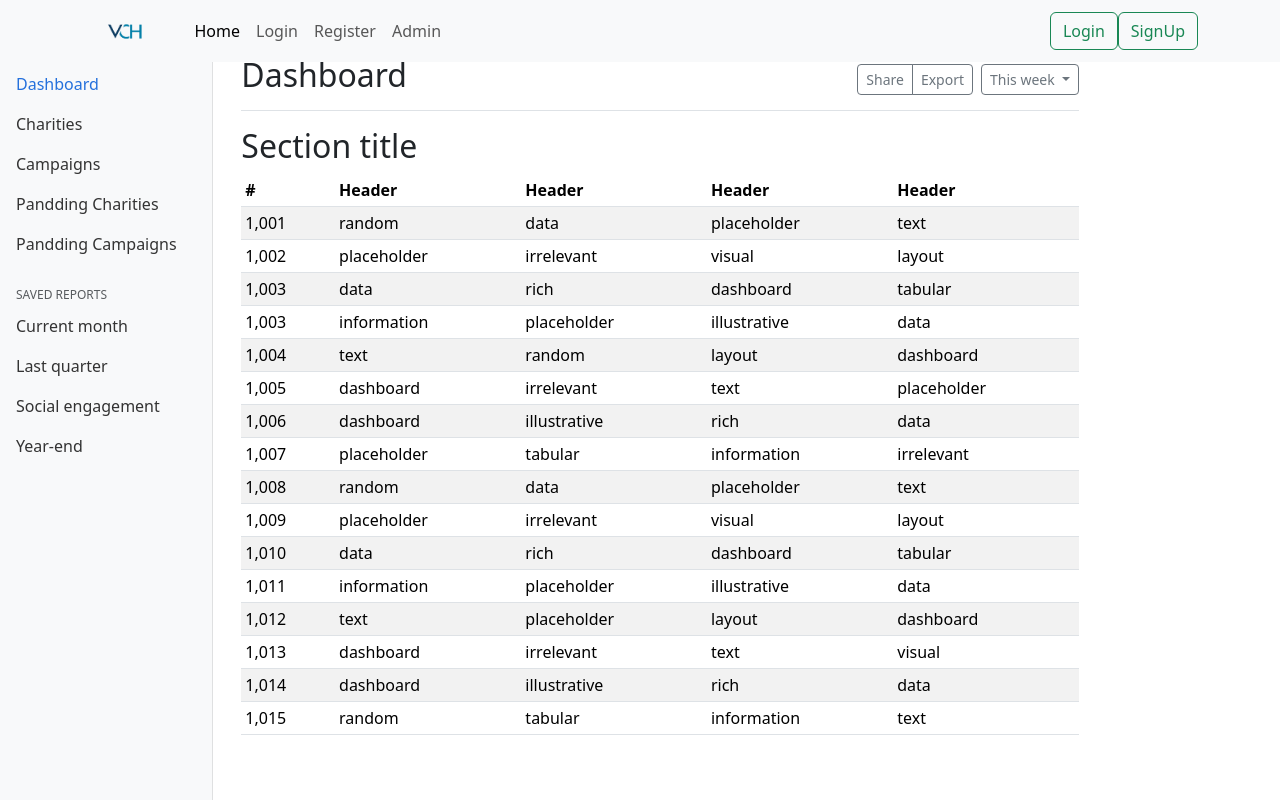
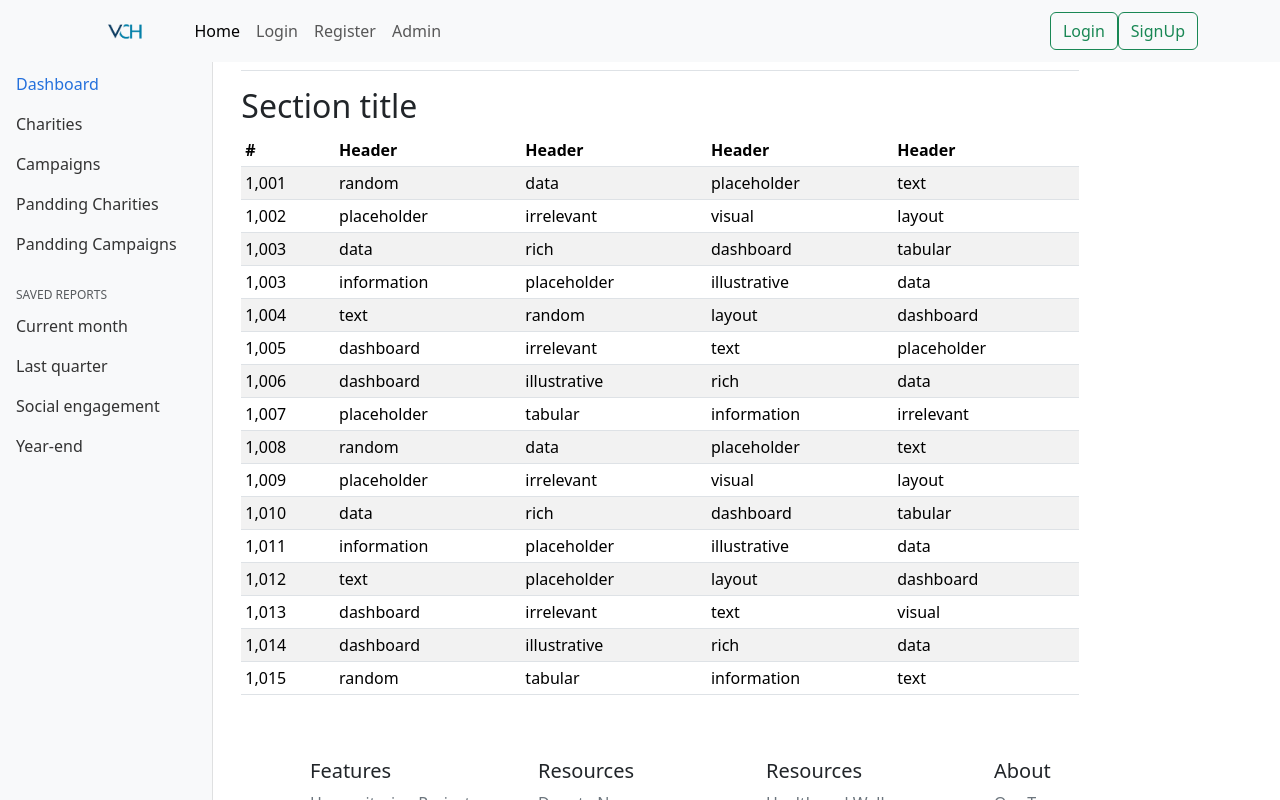
Before and after one commit to VashishthPGowani/VirtualCharityHub, an Angular app: page /admin/campaigns in a window 1280 px wide. Shown: the top 800 px of the page. Built offline with nearby package versions, Linux system fonts and the light colour scheme.

Commit message:
tBLE CHANGE

```diff
--- a/src/admin/campaign-manager/campaign-manager.component.html
+++ b/src/admin/campaign-manager/campaign-manager.component.html
@@ -1,18 +1,9 @@
-<p>campaign-manager works!</p>
 <div class="container-fluid">
   <div class="row">
     <div class="col-md-9  col-lg-10 px-md-4">
       <div class="d-flex justify-content-between flex-wrap flex-md-nowrap align-items-center pt-3 pb-2 mb-3 border-bottom">
         <h1 class="h2">Dashboard</h1>
         <div class="btn-toolbar mb-2 mb-md-0">
-            <div class="btn-group me-2">
-              <button type="button" class="btn btn-sm btn-outline-secondary">Share</button>
-              <button type="button" class="btn btn-sm btn-outline-secondary">Export</button>
-            </div>
-            <button type="button" class="btn btn-sm btn-outline-secondary dropdown-toggle">
-              <span data-feather="calendar"></span>
-              This week
-            </button>
         </div>
       </div>
 
--- a/src/admin/charitymanager/charitymanager.component.html
+++ b/src/admin/charitymanager/charitymanager.component.html
@@ -1,7 +1,11 @@
 <div class="container-fluid">
     <div class="row">
       <div class="col-md-9  col-lg-10 px-md-4">
-
+        <div class="d-flex justify-content-between flex-wrap flex-md-nowrap align-items-center pt-3 pb-2 mb-3 border-bottom">
+          <h1 class="h2">Dashboard</h1>
+          <div class="btn-toolbar mb-2 mb-md-0">
+          </div>
+        </div>
 
         <h2>Section title</h2>
         <div class="table-responsive">
```
Lines whose indentation alone changed are shown as unchanged.
